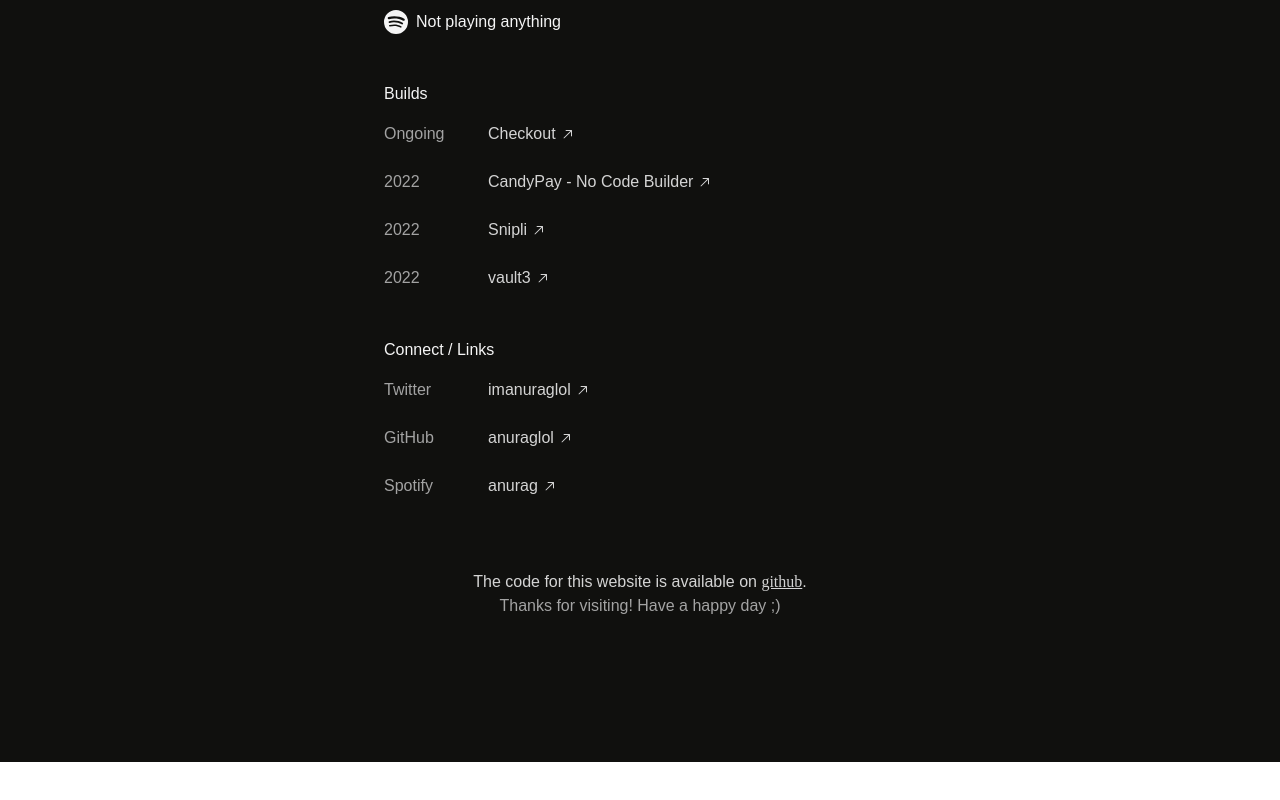
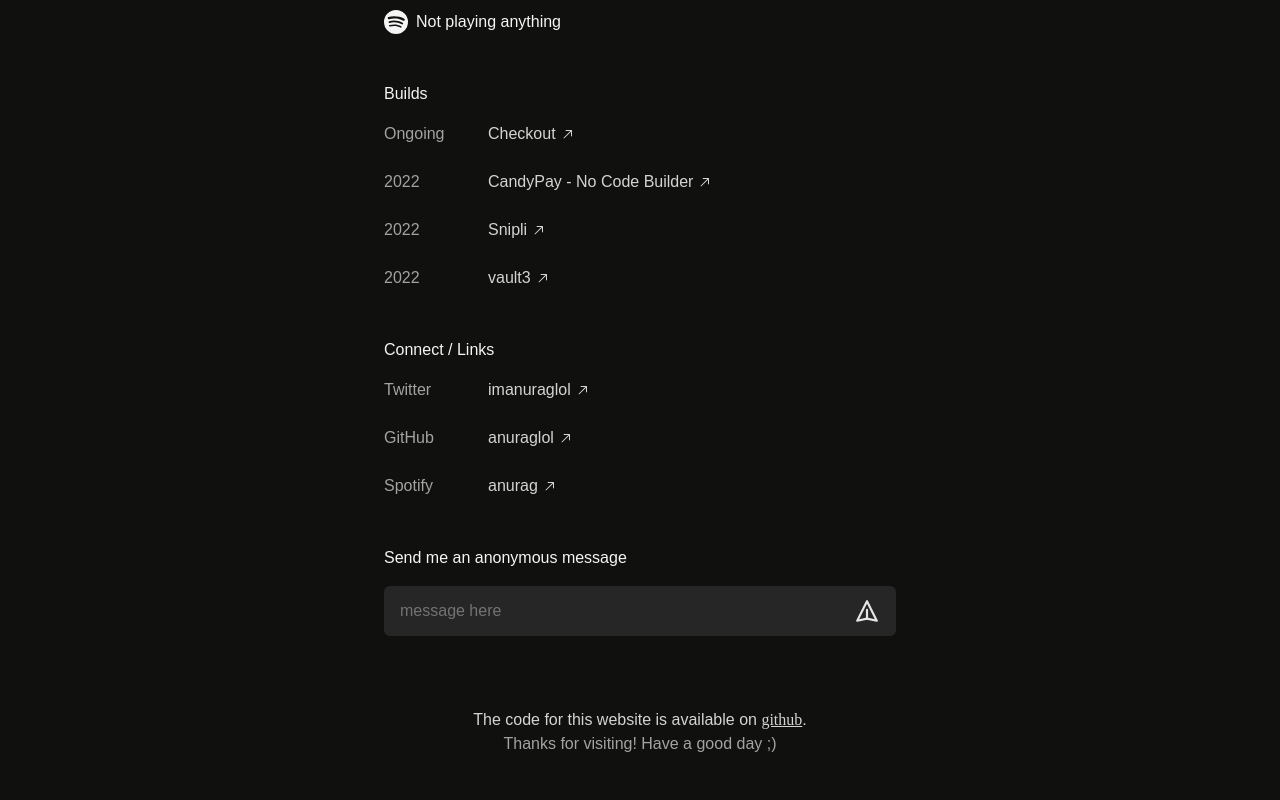
Before and after one commit to anuraglol/portfolio-v2, a Next.js app: page / in a window 1280 px wide. Shown: the part 398-1198 px from the top of the page. Before the commit the page ends 1160 px from the top, so only its background shows below. Built offline with nearby package versions, Linux system fonts and the light colour scheme; no server answers; a web font is replaced by a local one.

Commit message:
feat: send me an anon msg

```diff
--- a/package.json
+++ b/package.json
@@ -13,6 +13,7 @@
     "@emotion/react": "^11.10.5",
     "@emotion/styled": "^11.10.5",
     "@radix-ui/react-icons": "^1.1.1",
+    "@radix-ui/react-tooltip": "^1.0.2",
     "@tanstack/react-query": "^4.22.0",
     "axios": "^1.2.2",
     "framer-motion": "^7.10.3",
--- a/src/components/Misc/Footer.tsx
+++ b/src/components/Misc/Footer.tsx
@@ -30,7 +30,7 @@
         .
       </Text>
       <Text color="neutral.400">
-        Thanks for visiting! Have a happy day {";)"}
+        Thanks for visiting! Have a good day {";)"}
       </Text>
     </Flex>
   );
--- /dev/null
+++ b/src/components/Misc/Message.tsx
@@ -0,0 +1,106 @@
+import styles from "@/styles/tooltip.module.css";
+import { Box, Flex, Input, Text, useToast } from "@chakra-ui/react";
+import * as Tooltip from "@radix-ui/react-tooltip";
+import { useMutation } from "@tanstack/react-query";
+import axios from "axios";
+import { FC, useState } from "react";
+import { HiOutlinePaperAirplane } from "react-icons/hi";
+
+const MessageElement: FC = () => {
+  const toast = useToast();
+  const [message, setMessage] = useState<string>("");
+
+  const { mutate, isLoading } = useMutation({
+    mutationKey: ["postMessage"],
+    mutationFn: async () => {
+      await axios.post("/api/postMessage", {
+        message,
+      });
+    },
+    onSuccess: () => {
+      toast({
+        title: "Message Sent.",
+        position: "bottom-right",
+        status: "success",
+        duration: 4000,
+        isClosable: true,
+        render: () => (
+          <Box px="3" py="3" rounded="sm" bg="neutral.700" color="neutral.100">
+            <Text fontWeight="500">Message Sent.</Text>
+          </Box>
+        ),
+      });
+    },
+  });
+
+  return (
+    <Flex color="neutral.100" gap="4" w="full" direction="column">
+      <Text fontWeight="500">Send me an anonymous message</Text>
+      <form
+        onSubmit={(e) => {
+          e.preventDefault();
+          mutate();
+          setMessage("");
+        }}
+      >
+        <Box
+          w="full"
+          rounded="md"
+          bg="neutral.800"
+          py="3"
+          backdropBlur="3xl"
+          px="4"
+          fontWeight="medium"
+          display="flex"
+          alignItems="center"
+          justifyContent="space-between"
+        >
+          <Input
+            variant="unstyled"
+            placeholder="message here"
+            _placeholder={{
+              color: "neutral.500",
+              fontWeight: "medium",
+            }}
+            rounded="none"
+            w="full"
+            value={message}
+            onChange={(e) => setMessage(e.target.value)}
+            isRequired
+          />
+          <Tooltip.Provider>
+            <Tooltip.Root delayDuration={100}>
+              <Tooltip.Trigger asChild>
+                <Box
+                  cursor="pointer"
+                  as="button"
+                  color="neutral.200"
+                  _hover={{
+                    color: "neutral.400",
+                  }}
+                  transition="all"
+                  transitionDuration="0.5"
+                  type="submit"
+                  disabled={isLoading}
+                >
+                  <HiOutlinePaperAirplane size={26} />
+                </Box>
+              </Tooltip.Trigger>
+              <Tooltip.Portal>
+                <Tooltip.Content
+                  sideOffset={5}
+                  className={styles.TooltipContent}
+                >
+                  Send Message
+                  <Tooltip.Arrow className={styles.TooltipArrow} />
+                </Tooltip.Content>
+              </Tooltip.Portal>
+            </Tooltip.Root>
+          </Tooltip.Provider>
+        </Box>
+      </form>
+    </Flex>
+  );
+};
+
+export { MessageElement };
--- /dev/null
+++ b/src/lib/constants/colors.ts
@@ -0,0 +1,14 @@
+const neutralPalette = {
+  50: "#fafafa",
+  100: "#f5f5f5",
+  200: "#e5e5e5",
+  300: "#d4d4d4",
+  400: "#a3a3a3",
+  500: "#737373",
+  600: "#525252",
+  700: "#404040",
+  800: "#262626",
+  900: "#171717",
+};
+
+export { neutralPalette };
--- /dev/null
+++ b/src/pages/api/postMessage.ts
@@ -0,0 +1,19 @@
+import { postMsg } from "@/utils/api/postMsg";
+import { NextApiHandler } from "next";
+
+const handler: NextApiHandler = async (req, res) => {
+  if (req.method === "POST") {
+    const { message } = req.body;
+    try {
+      await postMsg(message);
+
+      return res.status(200).json({ message: "Message sent" });
+    } catch (error) {
+      console.log(error);
+
+      return res.status(500).json({ message: "Internal server error" });
+    }
+  }
+};
+
+export default handler;
--- a/src/pages/index.tsx
+++ b/src/pages/index.tsx
@@ -1,4 +1,5 @@
 import { Footer } from "@/components/Misc/Footer";
+import { MessageElement } from "@/components/Misc/Message";
 import { About } from "@/components/Sections/About";
 import { Hero } from "@/components/Sections/Hero";
 import { Connect } from "@/components/Sections/Links";
@@ -30,6 +31,7 @@
         <About />
         <Work />
         <Connect />
+        <MessageElement />
         <Footer />
       </Flex>
     </Box>
--- /dev/null
+++ b/src/styles/tooltip.module.css
@@ -0,0 +1,75 @@
+.TooltipContent {
+  border-radius: 4px;
+  padding: 10px 18px;
+  font-size: 15px;
+  line-height: 1;
+  color: #9333ea;
+  background-color: white;
+  box-shadow: hsl(206 22% 7% / 35%) 0px 10px 38px -10px,
+    hsl(206 22% 7% / 20%) 0px 10px 20px -15px;
+  user-select: none;
+  animation-duration: 400ms;
+  animation-timing-function: cubic-bezier(0.16, 1, 0.3, 1);
+  will-change: transform, opacity;
+  font-family: "Satoshi", sans-serif;
+}
+.TooltipContent[data-state="delayed-open"][data-side="top"] {
+  animation-name: slideDownAndFade;
+}
+.TooltipContent[data-state="delayed-open"][data-side="right"] {
+  animation-name: slideLeftAndFade;
+}
+.TooltipContent[data-state="delayed-open"][data-side="bottom"] {
+  animation-name: slideUpAndFade;
+}
+.TooltipContent[data-state="delayed-open"][data-side="left"] {
+  animation-name: slideRightAndFade;
+}
+
+.TooltipArrow {
+  fill: white;
+}
+
+@keyframes slideUpAndFade {
+  from {
+    opacity: 0;
+    transform: translateY(2px);
+  }
+  to {
+    opacity: 1;
+    transform: translateY(0);
+  }
+}
+
+@keyframes slideRightAndFade {
+  from {
+    opacity: 0;
+    transform: translateX(-2px);
+  }
+  to {
+    opacity: 1;
+    transform: translateX(0);
+  }
+}
+
+@keyframes slideDownAndFade {
+  from {
+    opacity: 0;
+    transform: translateY(-2px);
+  }
+  to {
+    opacity: 1;
+    transform: translateY(0);
+  }
+}
+
+@keyframes slideLeftAndFade {
+  from {
+    opacity: 0;
+    transform: translateX(2px);
+  }
+  to {
+    opacity: 1;
+    transform: translateX(0);
+  }
+}
--- a/src/theme/index.ts
+++ b/src/theme/index.ts
@@ -1,20 +1,10 @@
+import { neutralPalette } from "@/lib/constants/colors";
 import { extendTheme } from "@chakra-ui/react";
 
 const theme = extendTheme({
   colors: {
     primary: "#10100e",
-    neutral: {
-      50: "#fafafa",
-      100: "#f5f5f5",
-      200: "#e5e5e5",
-      300: "#d4d4d4",
-      400: "#a3a3a3",
-      500: "#737373",
-      600: "#525252",
-      700: "#404040",
-      800: "#262626",
-      900: "#171717",
-    },
+    neutral: neutralPalette,
   },
   fonts: {
     body: "Satoshi, sans-serif",
--- /dev/null
+++ b/src/utils/api/postMsg.ts
@@ -0,0 +1,15 @@
+import axios from "axios";
+
+const postMsg = async (msg: string) => {
+  const url = process.env[`DISCORD_WEBHOOK_URL`];
+
+  const res = await axios.post(url, {
+    content: `
+      *message*: ${msg} \n*timestamp*: ${new Date().toLocaleString()}
+      `,
+  });
+
+  return res;
+};
+
+export { postMsg };
```
Also changed, not shown: 1 other file (tests, documents, lock files or other folders).
